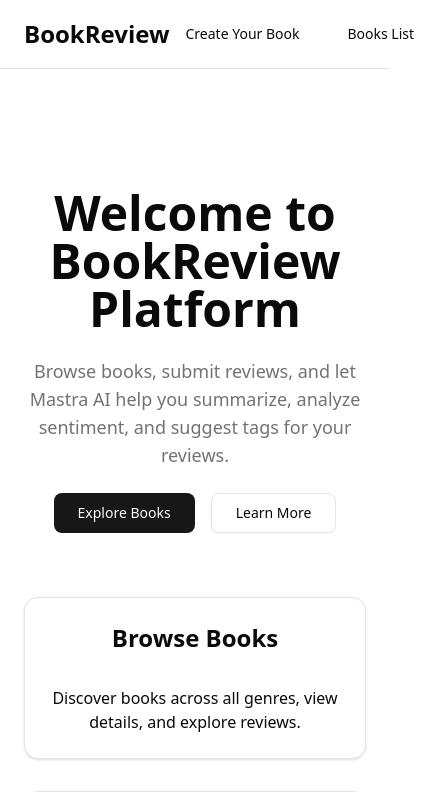
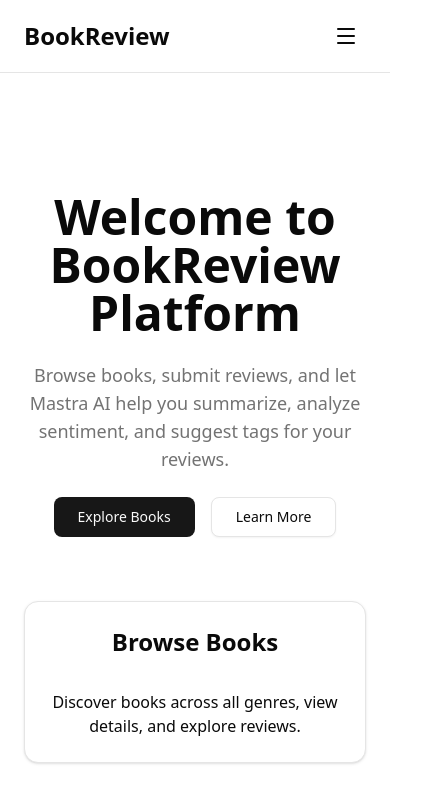
Before and after one commit to ainmutaqorrobin/book-review-platform, a Next.js app in the folder frontend/: page / in a window 390 px wide. Shown: the top 792 px of the page, 430 px wide, since content can reach past the window. Built offline with nearby package versions, Linux system fonts and the light colour scheme.

Commit message:
style (frontend): responsive layout

```diff
--- a/frontend/src/app/(main)/layout.tsx
+++ b/frontend/src/app/(main)/layout.tsx
@@ -1,8 +1,6 @@
 import "../globals.css";
 import { ReactNode } from "react";
-import Link from "next/link";
-import { buttonVariants } from "@/components/ui/button";
-import { Toaster } from "@/components/ui/sonner";
+import RootLayout from "@/components/landing-page/main-layout";
 interface RootLayoutProps {
   children: ReactNode;
 }
@@ -12,37 +10,6 @@
   description: "Discover and review books you love",
 };
 
-export default function RootLayout({ children }: RootLayoutProps) {
-  return (
-    <html lang="en">
-      <body className="bg-background text-foreground">
-        {/* Navbar */}
-        <header className="border-b bg-card">
-          <div className="container mx-auto flex justify-between items-center py-4 px-6">
-            <Link href="/" className="text-2xl font-bold">
-              BookReview
-            </Link>
-            <nav className="flex gap-4">
-              <Link
-                href="/create-book"
-                className={buttonVariants({ variant: "ghost" })}
-              >
-                Create Your Book
-              </Link>
-              <Link
-                href="/books"
-                className={buttonVariants({ variant: "ghost" })}
-              >
-                Books List
-              </Link>
-            </nav>
-          </div>
-        </header>
-
-        {/* Main content */}
-        <main className="container mx-auto px-6 py-10">{children}</main>
-        <Toaster />
-      </body>
-    </html>
-  );
+export default function LayoutPage({ children }: RootLayoutProps) {
+  return <RootLayout>{children}</RootLayout>;
 }
--- /dev/null
+++ b/frontend/src/components/landing-page/main-layout.tsx
@@ -0,0 +1,93 @@
+"use client";
+
+import { ReactNode, useState } from "react";
+import Link from "next/link";
+import { buttonVariants } from "@/components/ui/button";
+import { Toaster } from "@/components/ui/sonner";
+import { Menu, X } from "lucide-react";
+
+interface RootLayoutProps {
+  children: ReactNode;
+}
+
+export const metadata = {
+  title: "Book Review Platform",
+  description: "Discover and review books you love",
+};
+
+export default function RootLayout({ children }: RootLayoutProps) {
+  const [isOpen, setIsOpen] = useState(false);
+
+  return (
+    <html lang="en">
+      <body className="bg-background text-foreground">
+        {/* Navbar */}
+        <header className="border-b bg-card sticky top-0 z-50">
+          <div className="container mx-auto flex justify-between items-center py-4 px-6">
+            <Link href="/" className="text-2xl font-bold">
+              BookReview
+            </Link>
+
+            {/* Desktop Nav */}
+            <nav className="hidden md:flex gap-4">
+              <Link
+                href="/create-book"
+                className={buttonVariants({ variant: "ghost" })}
+              >
+                Create Your Book
+              </Link>
+              <Link
+                href="/books"
+                className={buttonVariants({ variant: "ghost" })}
+              >
+                Books List
+              </Link>
+            </nav>
+
+            {/* Mobile Menu Button */}
+            <button
+              onClick={() => setIsOpen(!isOpen)}
+              className="md:hidden p-2 rounded hover:bg-accent focus:outline-none"
+            >
+              {isOpen ? <X size={24} /> : <Menu size={24} />}
+            </button>
+          </div>
+
+          {/* Mobile Dropdown Menu with smooth transition */}
+          <div
+            className={`
+              md:hidden
+              overflow-hidden
+              transition-[max-height,opacity]
+              duration-300
+              ease-in-out
+              ${isOpen ? "max-h-screen opacity-100" : "max-h-0 opacity-0"}
+            `}
+          >
+            <nav className="flex flex-col items-start p-4 space-y-3">
+              <Link
+                href="/create-book"
+                className={buttonVariants({ variant: "ghost" })}
+                onClick={() => setIsOpen(false)}
+              >
+                Create Your Book
+              </Link>
+              <Link
+                href="/books"
+                className={buttonVariants({ variant: "ghost" })}
+                onClick={() => setIsOpen(false)}
+              >
+                Books List
+              </Link>
+            </nav>
+          </div>
+        </header>
+
+        {/* Main content */}
+        <main className="container mx-auto px-6 py-10">{children}</main>
+
+        <Toaster />
+      </body>
+    </html>
+  );
+}
```
